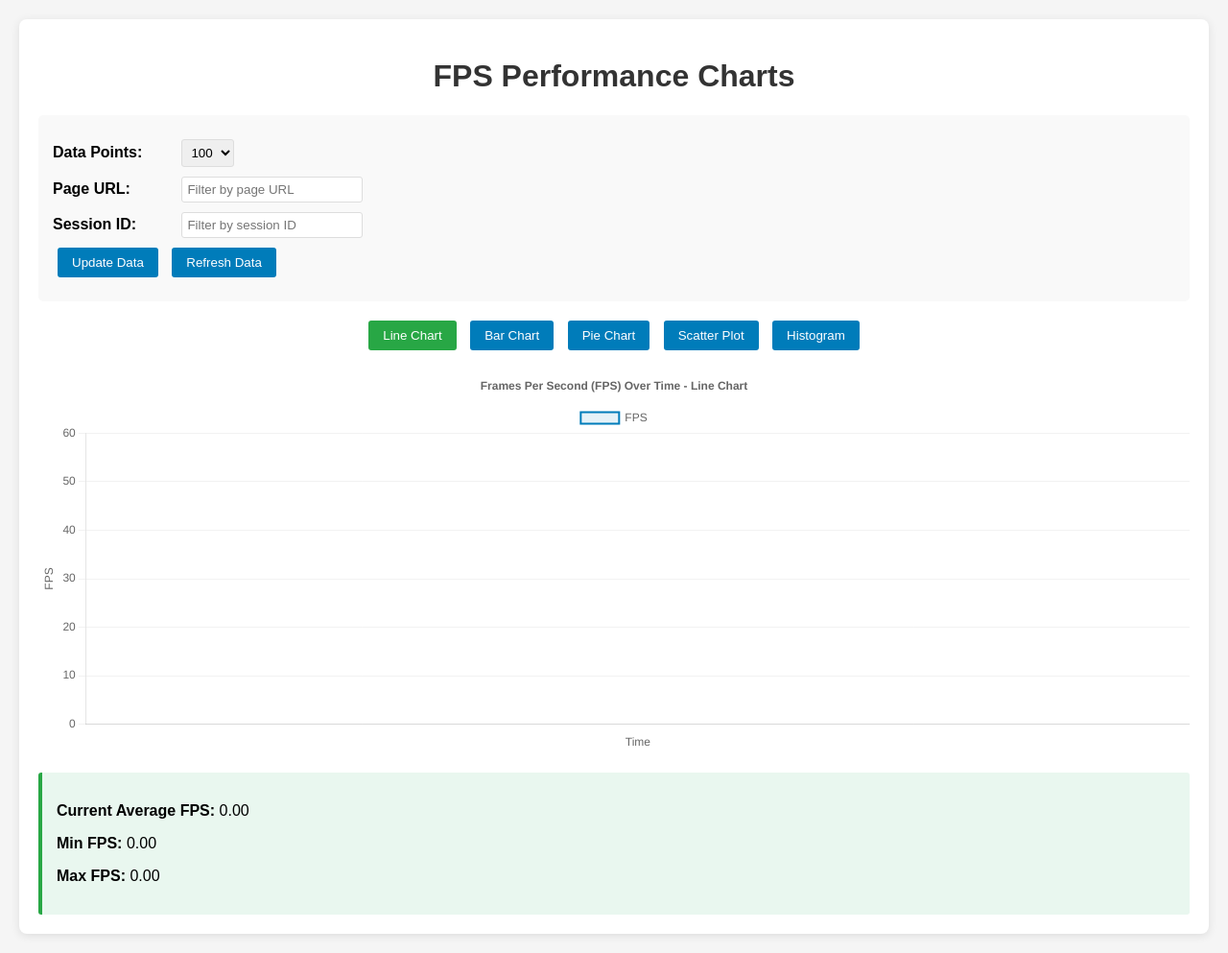
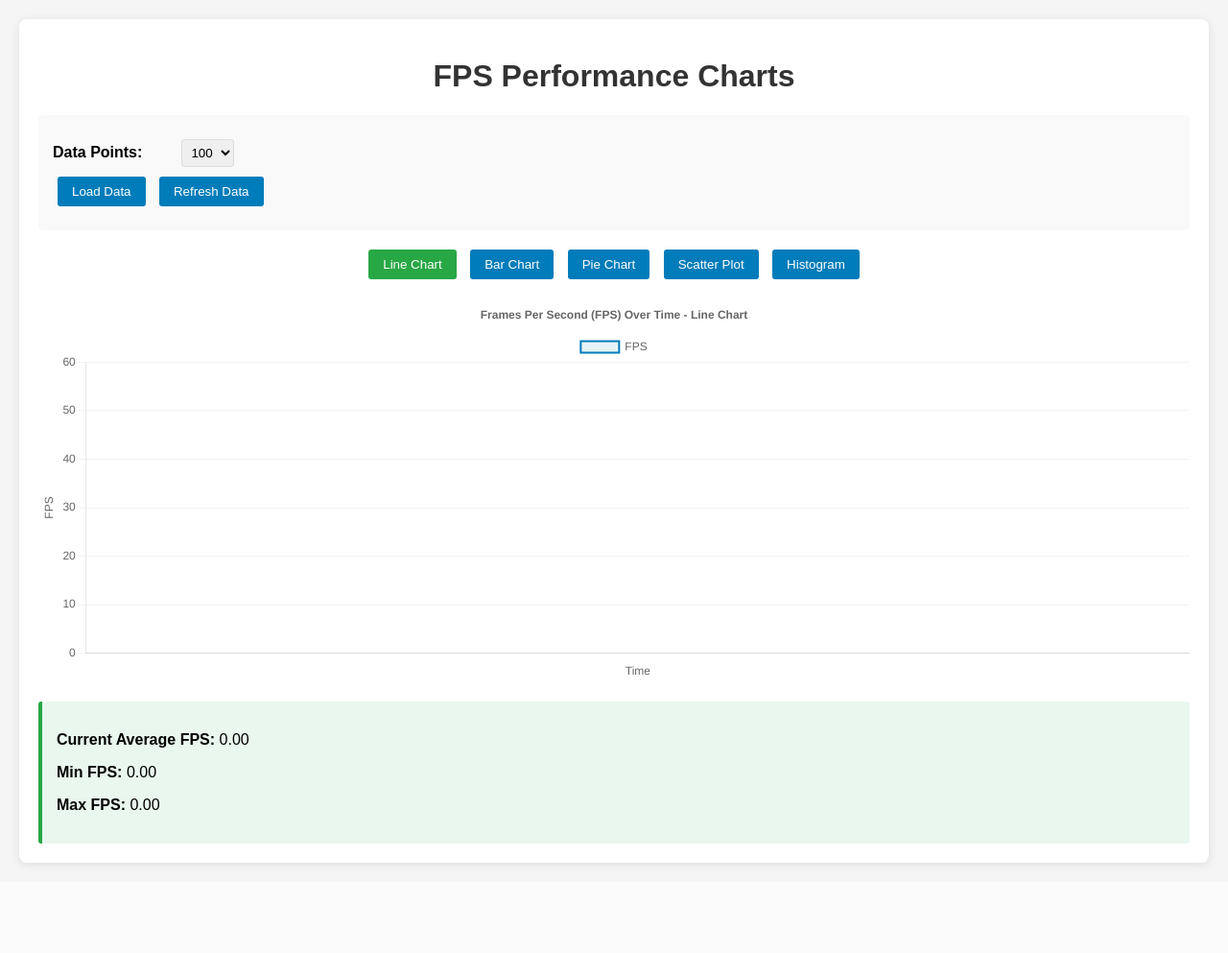
Before and after one commit to th3gh0s8/myWebDev, a PHP site: page /fps_chart.php in a window 1280 px wide. Shown: the whole page at 96% size. After the commit the page ends 904 px from the top, so only its background shows below. Run offline with PHP 8.4, Linux system fonts and the light colour scheme; data that the repository does not hold is empty.

Commit message:
Update fps_chart.php

```diff
--- a/fps_chart.php
+++ b/fps_chart.php
@@ -178,6 +178,7 @@ $fps_json = json_encode($fps_data);
                 </select>
             </div>
 
+<!--
             <div class="control-group">
                 <label for="page_url">Page URL:</label>
                 <input type="text" id="page_url" value="<?php echo htmlspecialchars($page_url ?? ''); ?>" placeholder="Filter by page URL">
@@ -188,8 +189,9 @@ $fps_json = json_encode($fps_data);
                 <input type="text" id="session_id" value="<?php echo htmlspecialchars($session_id ?? ''); ?>" placeholder="Filter by session ID">
             </div>
 
+-->
             <div class="control-group">
-                <button id="update-chart">Update Data</button>
+                <button id="update-chart">Load Data</button>
                 <button id="refresh-data">Refresh Data</button>
             </div>
         </div>
```
